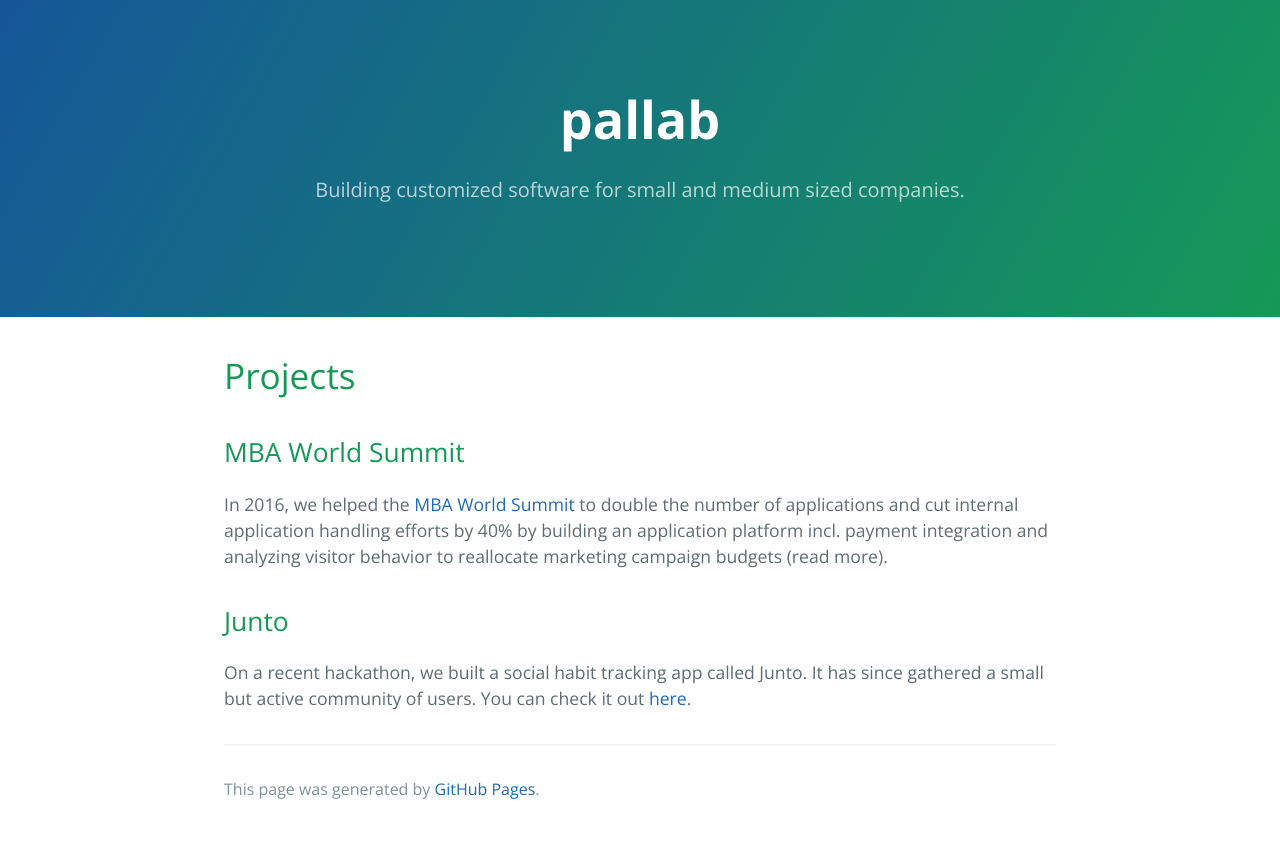
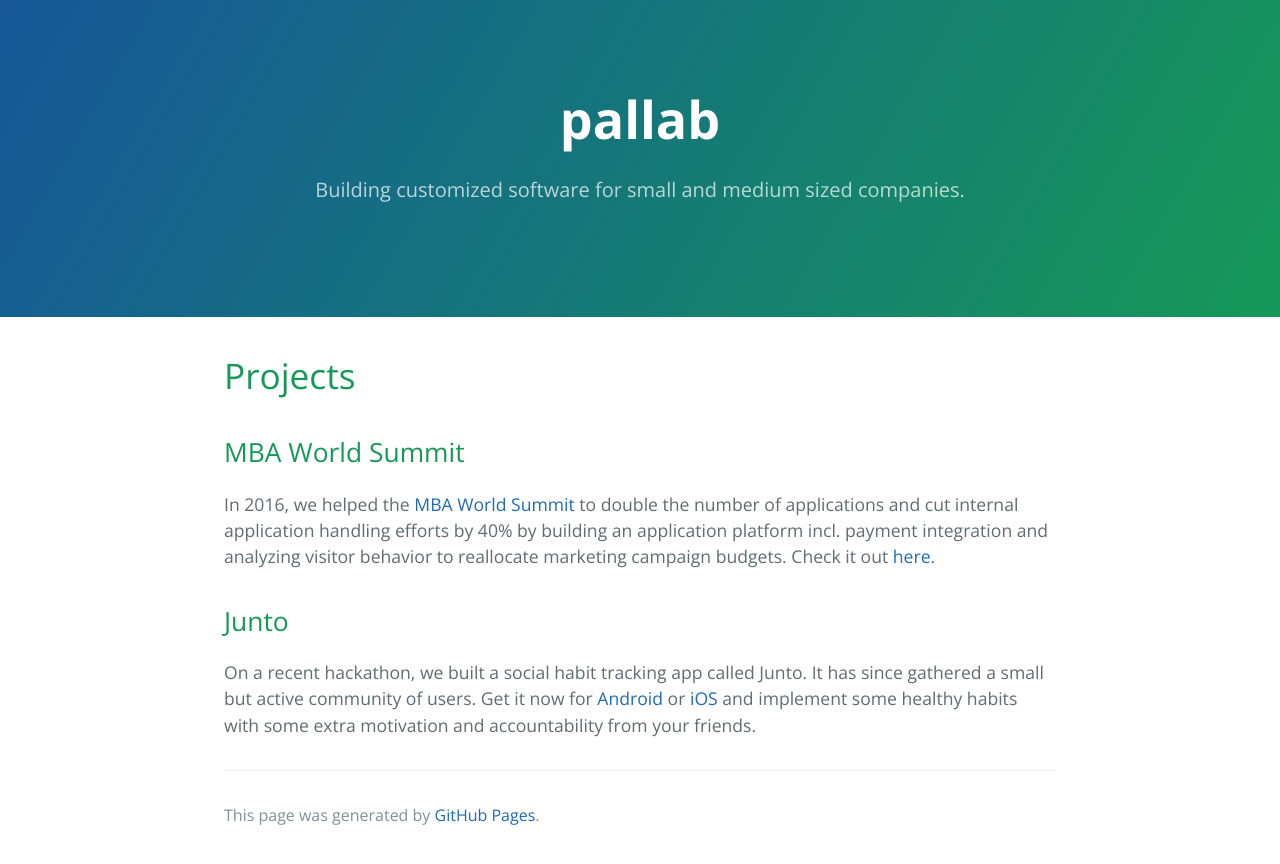
Before and after one commit to pal-lab/pal-lab.github.io, a Jekyll site: the page built from index.md, in a window 1280 px wide. Shown: the top 864 px of the page. Built offline with Jekyll 4.4.1, drawn with Linux system fonts in a browser that asks for light colours; our own code applies the rules of GitHub Pages for plain Markdown files.

Commit message:
editorial changes

```diff
--- a/index.md
+++ b/index.md
@@ -7,9 +7,9 @@ layout: default
 
 ## [](#header-2)MBA World Summit
 
-In 2016, we helped the [MBA World Summit](http://mbaworldsummit.com/) to double the number of applications and cut internal application handling efforts by 40% by building an application platform incl. payment integration and analyzing visitor behavior to reallocate marketing campaign budgets (read more).
+In 2016, we helped the [MBA World Summit](http://mbaworldsummit.com/) to double the number of applications and cut internal application handling efforts by 40% by building an application platform incl. payment integration and analyzing visitor behavior to reallocate marketing campaign budgets. Check it out [here](http://admissions.mbaworldsummit.com/).
 
 
 ## [](#header-2)Junto
 
-On a recent hackathon, we built a social habit tracking app called Junto. It has since gathered a small but active community of users. You can check it out [here](https://play.google.com/store/apps/details?id=io.pallab.junto).
+On a recent hackathon, we built a social habit tracking app called Junto. It has since gathered a small but active community of users. Get it now for [Android](https://play.google.com/store/apps/details?id=io.pallab.junto) or [iOS](https://itunes.apple.com/us/app/junto-mutual-improvement/id1326121611?mt=8) and implement some healthy habits with some extra motivation and accountability from your friends.
```
